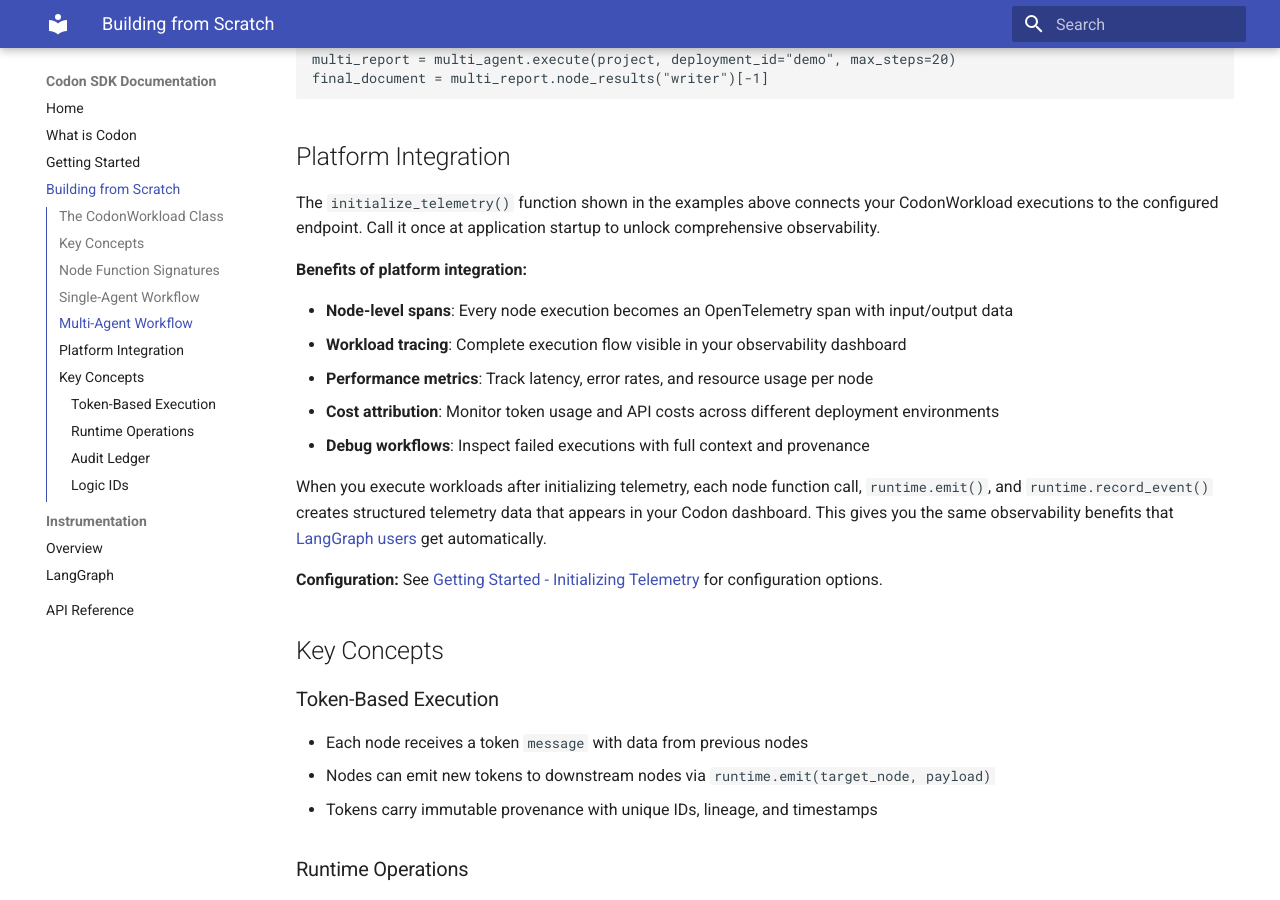
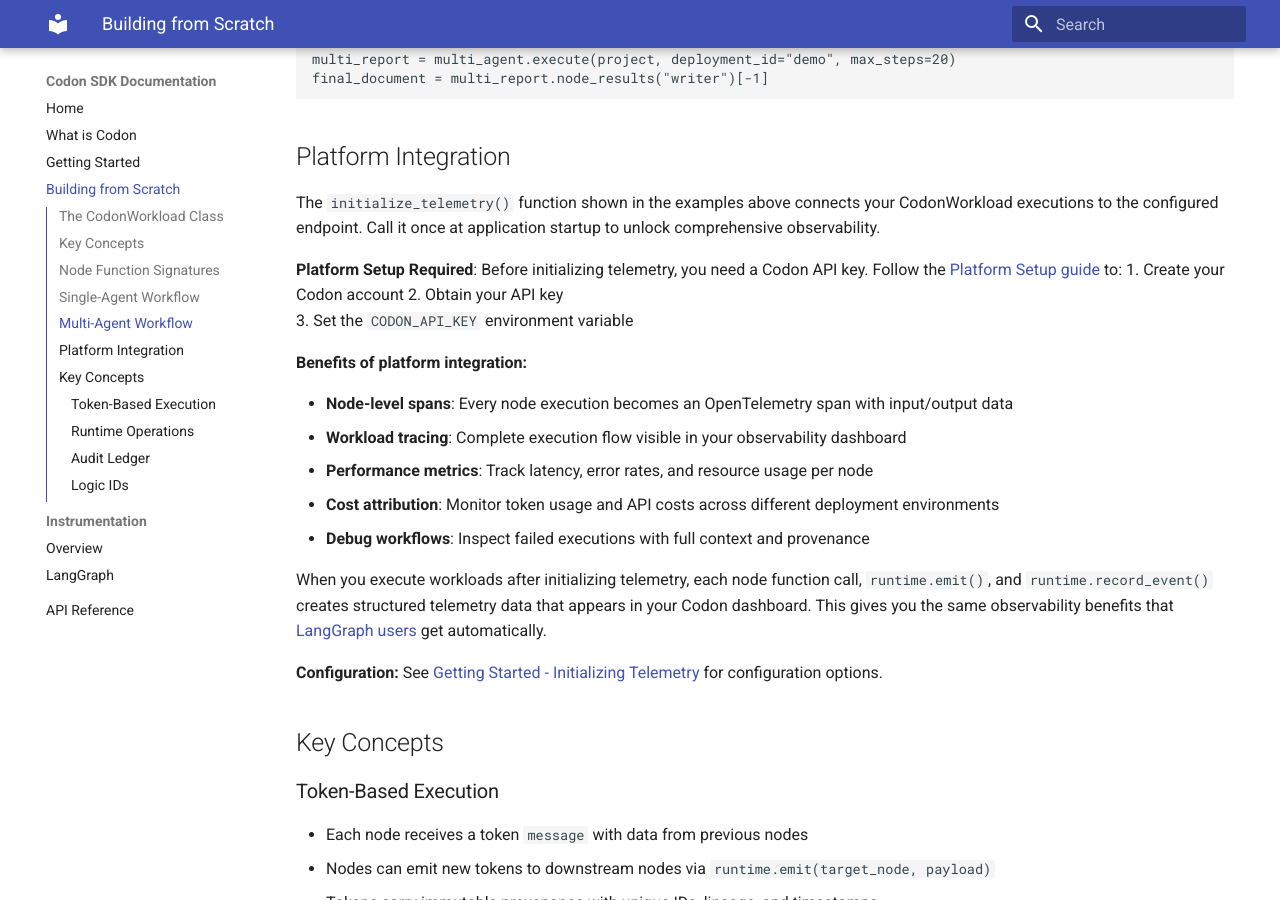
Before and after one commit to Codon-Ops/codon-sdk, an MkDocs documentation site: the page built from docs/public/building-from-scratch.md, in a window 1280 px wide and 900 px high, scrolled down 4115 px. Built offline with MkDocs 1.6.1 and Material for MkDocs 9.7.7, drawn with Linux system fonts in a browser that asks for light colours.

```diff
--- a/docs/public/building-from-scratch.md
+++ b/docs/public/building-from-scratch.md
@@ -191,6 +191,11 @@ final_document = multi_report.node_results("writer")[-1]
 
 The `initialize_telemetry()` function shown in the examples above connects your CodonWorkload executions to the configured endpoint. Call it once at application startup to unlock comprehensive observability.
 
+**Platform Setup Required**: Before initializing telemetry, you need a Codon API key. Follow the [Platform Setup guide](getting-started.md#platform-setup) to:
+1. Create your Codon account
+2. Obtain your API key
+3. Set the `CODON_API_KEY` environment variable
+
 **Benefits of platform integration:**
 
 - **Node-level spans**: Every node execution becomes an OpenTelemetry span with input/output data
```
Also changed, not shown: docs/public/getting-started.md (+1 -1 lines).
